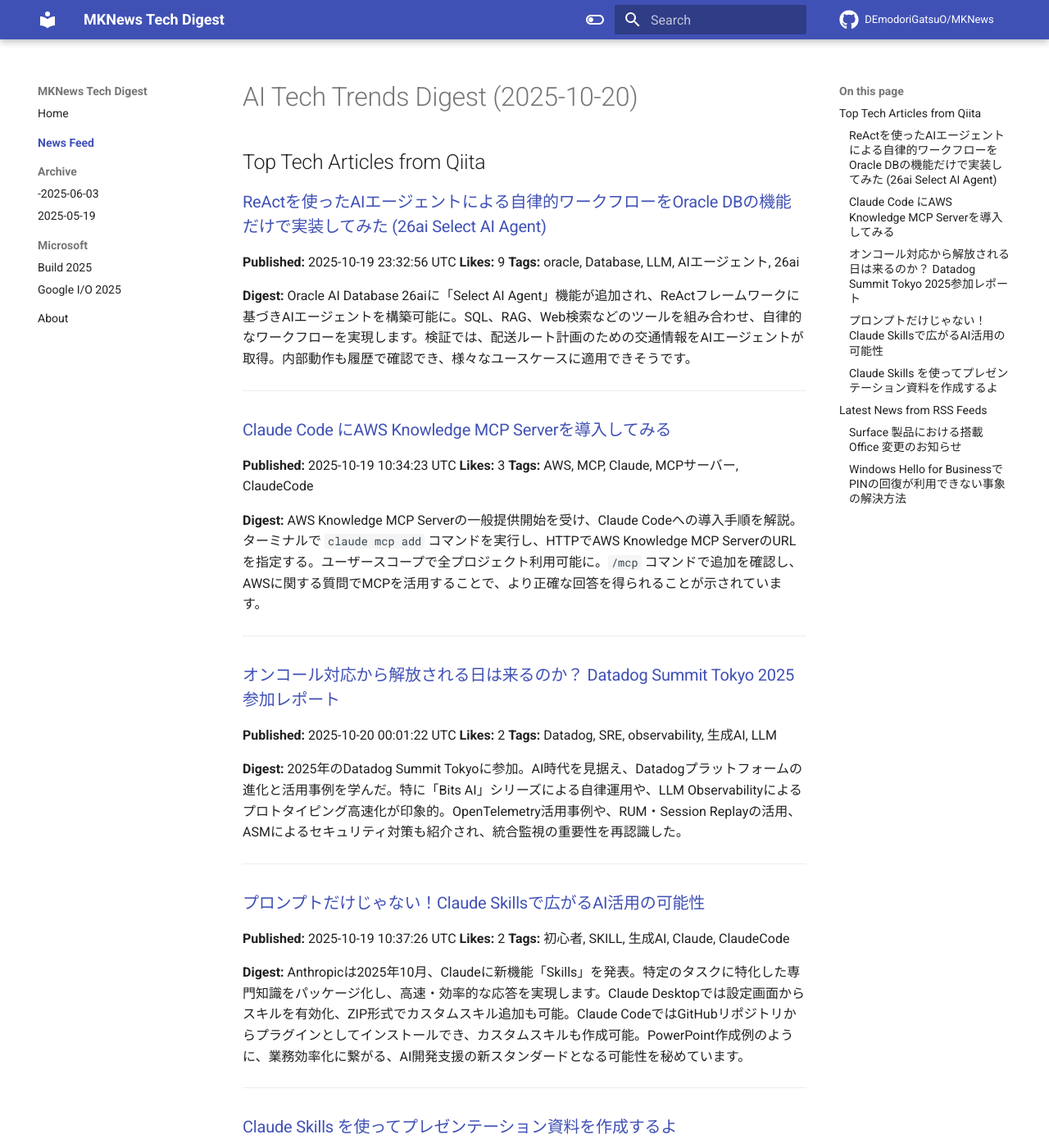
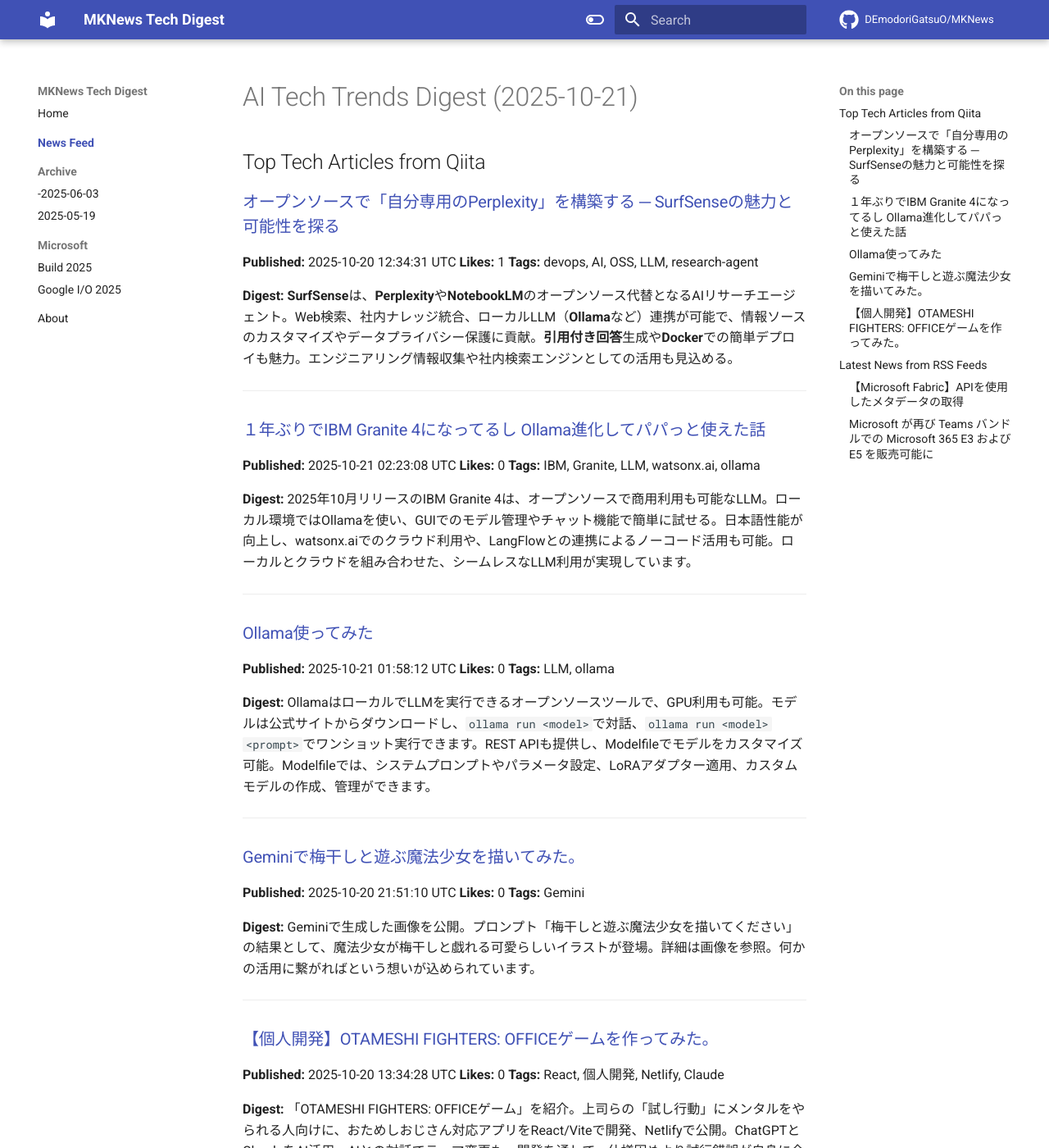
Before and after one commit to DEmodoriGatsuO/MKNews, an MkDocs documentation site: the page built from docs/news/index.md, in a window 1280 px wide and 1400 px high. Shown: the whole window at 82% size. Built offline with MkDocs 1.6.1 and Material for MkDocs 9.7.7, drawn with Linux system fonts in a browser that asks for light colours; comment, search, counter and statistics services are not loaded; some of the changed text lies outside the part shown.

Commit message:
Automated AI Tech Digest - 2025-10-21

```diff
--- a/docs/news/index.md
+++ b/docs/news/index.md
@@ -1,78 +1,78 @@
-# AI Tech Trends Digest (2025-10-20)
+# AI Tech Trends Digest (2025-10-21)
 
 
 ## Top Tech Articles from Qiita
 
 
-### [ReActを使ったAIエージェントによる自律的ワークフローをOracle DBの機能だけで実装してみた (26ai Select AI Agent)](https://qiita.com/ssfujita/items/80454001845fa1493495)
-**Published:** 2025-10-19 23:32:56 UTC
-**Likes:** 9
-**Tags:** oracle, Database, LLM, AIエージェント, 26ai
+### [オープンソースで「自分専用のPerplexity」を構築する ─ SurfSenseの魅力と可能性を探る](https://qiita.com/s_tsuchida/items/a5139ad204efc78580bd)
+**Published:** 2025-10-20 12:34:31 UTC
+**Likes:** 1
+**Tags:** devops, AI, OSS, LLM, research-agent
 
 **Digest:**
-Oracle AI Database 26aiに「Select AI Agent」機能が追加され、ReActフレームワークに基づきAIエージェントを構築可能に。SQL、RAG、Web検索などのツールを組み合わせ、自律的なワークフローを実現します。検証では、配送ルート計画のための交通情報をAIエージェントが取得。内部動作も履歴で確認でき、様々なユースケースに適用できそうです。
+**SurfSense**は、**Perplexity**や**NotebookLM**のオープンソース代替となるAIリサーチエージェント。Web検索、社内ナレッジ統合、ローカルLLM（**Ollama**など）連携が可能で、情報ソースのカスタマイズやデータプライバシー保護に貢献。**引用付き回答**生成や**Docker**での簡単デプロイも魅力。エンジニアリング情報収集や社内検索エンジンとしての活用も見込める。
 
 ---
 
-### [Claude Code にAWS Knowledge MCP Serverを導入してみる](https://qiita.com/eiji-noguchi/items/6c5444a785595ae1f8b9)
-**Published:** 2025-10-19 10:34:23 UTC
-**Likes:** 3
-**Tags:** AWS, MCP, Claude, MCPサーバー, ClaudeCode
+### [１年ぶりでIBM Granite 4になってるし Ollama進化してパパっと使えた話](https://qiita.com/simonTokyo/items/13953f3d7e3629a29bd2)
+**Published:** 2025-10-21 02:23:08 UTC
+**Likes:** 0
+**Tags:** IBM, Granite, LLM, watsonx.ai, ollama
 
 **Digest:**
-AWS Knowledge MCP Serverの一般提供開始を受け、Claude Codeへの導入手順を解説。ターミナルで `claude mcp add` コマンドを実行し、HTTPでAWS Knowledge MCP ServerのURLを指定する。ユーザースコープで全プロジェクト利用可能に。`/mcp` コマンドで追加を確認し、AWSに関する質問でMCPを活用することで、より正確な回答を得られることが示されています。
+2025年10月リリースのIBM Granite 4は、オープンソースで商用利用も可能なLLM。ローカル環境ではOllamaを使い、GUIでのモデル管理やチャット機能で簡単に試せる。日本語性能が向上し、watsonx.aiでのクラウド利用や、LangFlowとの連携によるノーコード活用も可能。ローカルとクラウドを組み合わせた、シームレスなLLM利用が実現しています。
 
 ---
 
-### [オンコール対応から解放される日は来るのか？ Datadog Summit Tokyo 2025参加レポート](https://qiita.com/kitsune_yk/items/4034756dce944517e9cb)
-**Published:** 2025-10-20 00:01:22 UTC
-**Likes:** 2
-**Tags:** Datadog, SRE, observability, 生成AI, LLM
+### [Ollama使ってみた](https://qiita.com/Integral-07/items/4147983a45bbb460e66f)
+**Published:** 2025-10-21 01:58:12 UTC
+**Likes:** 0
+**Tags:** LLM, ollama
 
 **Digest:**
-2025年のDatadog Summit Tokyoに参加。AI時代を見据え、Datadogプラットフォームの進化と活用事例を学んだ。特に「Bits AI」シリーズによる自律運用や、LLM Observabilityによるプロトタイピング高速化が印象的。OpenTelemetry活用事例や、RUM・Session Replayの活用、ASMによるセキュリティ対策も紹介され、統合監視の重要性を再認識した。
+OllamaはローカルでLLMを実行できるオープンソースツールで、GPU利用も可能。モデルは公式サイトからダウンロードし、`ollama run <model>`で対話、`ollama run <model> <prompt>`でワンショット実行できます。REST APIも提供し、Modelfileでモデルをカスタマイズ可能。Modelfileでは、システムプロンプトやパラメータ設定、LoRAアダプター適用、カスタムモデルの作成、管理ができます。
 
 ---
 
-### [プロンプトだけじゃない！Claude Skillsで広がるAI活用の可能性](https://qiita.com/iineineno03k/items/bb9ec1ff47ace14fb57d)
-**Published:** 2025-10-19 10:37:26 UTC
-**Likes:** 2
-**Tags:** 初心者, SKILL, 生成AI, Claude, ClaudeCode
+### [Geminiで梅干しと遊ぶ魔法少女を描いてみた。](https://qiita.com/nori-channel/items/531143744f4a010b27ec)
+**Published:** 2025-10-20 21:51:10 UTC
+**Likes:** 0
+**Tags:** Gemini
 
 **Digest:**
-Anthropicは2025年10月、Claudeに新機能「Skills」を発表。特定のタスクに特化した専門知識をパッケージ化し、高速・効率的な応答を実現します。Claude Desktopでは設定画面からスキルを有効化、ZIP形式でカスタムスキル追加も可能。Claude CodeではGitHubリポジトリからプラグインとしてインストールでき、カスタムスキルも作成可能。PowerPoint作成例のように、業務効率化に繋がる、AI開発支援の新スタンダードとなる可能性を秘めています。
+Geminiで生成した画像を公開。プロンプト「梅干しと遊ぶ魔法少女を描いてください」の結果として、魔法少女が梅干しと戯れる可愛らしいイラストが登場。詳細は画像を参照。何かの活用に繋がればという想いが込められています。
 
 ---
 
-### [Claude Skills を使ってプレゼンテーション資料を作成するよ](https://qiita.com/eiji-noguchi/items/aeef7b7126c99c39383b)
-**Published:** 2025-10-20 04:28:14 UTC
-**Likes:** 1
-**Tags:** 資料作成, 生成AI, Claude, ClaudeSkills, AgentSkills
+### [【個人開発】OTAMESHI FIGHTERS: OFFICEゲームを作ってみた。](https://qiita.com/cabacho/items/514b8b22915b97a7410b)
+**Published:** 2025-10-20 13:34:28 UTC
+**Likes:** 0
+**Tags:** React, 個人開発, Netlify, Claude
 
 **Digest:**
-10月に発表されたClaudeの「Skills」機能を解説。プレゼン資料作成Skillを使い、Claude.aiで1週間の献立資料を作成。デフォルトのPowerPointなどのスキルに加え、カスタムスキル「テーマファクトリー」でテーマも変更可能。ChatGPTとの比較も。SkillsによりClaudeの資料作成能力が向上し、カスタムスキルで更なる拡張も期待できる。
+「OTAMESHI FIGHTERS: OFFICEゲーム」を紹介。上司らの「試し行動」にメンタルをやられる人向けに、おためしおじさん対応アプリをReact/Viteで開発、Netlifyで公開。ChatGPTとClaudeをAI活用。AIとの対話でテーマ変更も。開発を通して、仕様固めより試行錯誤が自身に合うと再認識。
 
 ---
 
 ## Latest News from RSS Feeds
 
 
-### [Surface 製品における搭載 Office 変更のお知らせ](https://blogs.windows.com/japan/2025/10/20/notice-regarding-changes-to-office-software-pre-installed-on-surface-products/)
-**Source:** Windows Blog for Japan
-**Published:** 2025-10-20 01:53:05 UTC
-**Tags:** Surface, Copilot+ PC, Microsoft 365 Personal, Office Home & Business 2024
+### [【Microsoft Fabric】APIを使用したメタデータの取得](https://blog.jbs.co.jp/entry/2025/10/21/090811)
+**Source:** JBS Blog
+**Published:** 2025-10-21 00:08:11 UTC
+**Tags:** Microsoft Fabric, Azure REST API, Fabric
 
 **Digest:**
-2025年11月4日より、Surface Copilot+ PCで「Microsoft 365 Personal (24か月版)」または「Office Home & Business 2024」を選択可能に。これにより、多様なニーズに対応。Microsoft 365 Personal購入者は3か月無料体験、AI機能やクラウドストレージを利用できます。Surface Pro (第11世代)などが対象。詳細は公式サイトで確認を。
+Microsoft FabricのAPIを用いて、FabricワークスペースIDの一覧を取得する手順を解説します。対象はFabric管理者またはグローバル管理者権限を持つユーザーで、Azureポータル、Fabricポータル、PowerShellの操作スキルが前提です。API利用設定、Azure/Fabricポータルの設定を経て、APIを実行します。
 
 ---
 
-### [Windows Hello for BusinessでPINの回復が利用できない事象の解決方法](https://blog.jbs.co.jp/entry/2025/10/20/113014)
-**Source:** JBS Blog
-**Published:** 2025-10-20 02:30:14 UTC
-**Tags:** Microsoft, Windows Hello for Business, M365, PINのリセット
+### [Microsoft が再び Teams バンドルでの Microsoft 365 E3 および E5 を販売可能に](https://shanqiai.lekumo.biz/sharepoint_technical_note/2025/10/micro.html)
+**Source:** SharePoint Technical Notes
+**Published:** 2025-10-21 03:59:30 UTC
+**Tags:** Microsoft 365
 
 **Digest:**
-Windows Hello for Business (WHfB) でPIN回復ができない問題が発生。解決策として、Windowsビルド番号の更新、レジストリ値（Enable LUA）を有効化する方法を紹介。PINを忘れた場合、サインイン画面で回復できない事象への対応です。
+Microsoftは欧州委員会との合意に基づき、2025年11月からMicrosoft Teamsを含むMicrosoft 365 E3/E5のバンドル販売を再開します。Slackからの提訴を受け、競争調査の結果、Teamsあり・なしの選択肢が導入され、ライセンス体系が変更。価格差は7年間固定、EEA向けには追加保証も提供されます。
 
 ---
```
